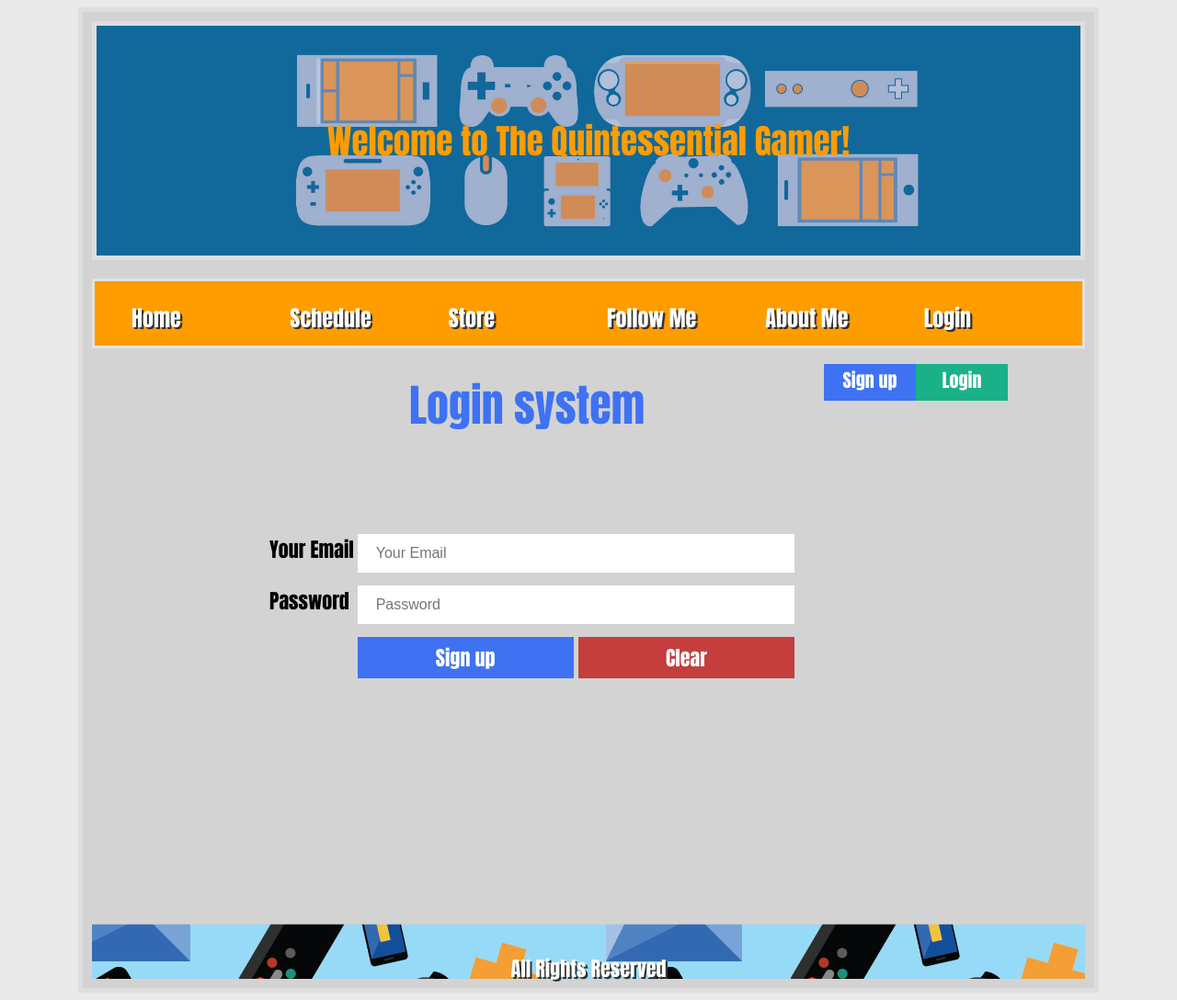
After one commit to Cjmacdonald/The-Quintessential-Gamer, a PHP site: page /login/loginPage.php in a window 1280 px wide. The commit adds this page. Shown: the whole page at 92% size. Run offline with PHP 8.4, Linux system fonts and the light colour scheme.

Commit message:
COMPLETED!!

```diff
--- a/Entities/storeEntity.php
+++ b/Entities/storeEntity.php
@@ -15,7 +15,7 @@ class storeEntity
         $this->name = $name;
         $this->type = $type;
         $this->price = $price;
-        $this->roast = $size;
+        $this->size = $size;
         $this->image = $image;
         $this->review = $review;
     }
--- a/index.php
+++ b/index.php
@@ -4,7 +4,7 @@ $content =
 
 
 '
-
+<h3><center><font size = 45><font color = "3E72F3"><u>Recent Reviews!</u></font></font></center></h3>
 <img src="images/index/IMGLeft.gif" class="gifLeft" />
 <h3><font color = "3E72F3">Red Dead Redemption 2 (Review) </font></h3>
 <p>
--- /dev/null
+++ b/login/connect.php
@@ -0,0 +1,11 @@
+<?php
+$server="localhost";
+	$user  ="root";
+	$pass  ="";
+	$dbname ="logindb";
+	$con = new mysqli($server,$user,$pass,$dbname);
+	if ($con->connect_error)
+  {
+		echo "db connect error".$con->connect_error;
+	}
+?>
--- /dev/null
+++ b/login/loginPage.php
@@ -0,0 +1,83 @@
+<?php
+	session_start();
+	include "connect.php";
+	if (isset($_POST['submit'])) {
+		$mail =$_POST['mail'];
+		$pass =$_POST['pass'];
+		$sql="INSERT INTO users(Email,Password) VALUES('$mail','$pass')";
+		$result=$con->query($sql);
+		if ($result===TRUE) {
+			header("location:login.php");
+		}else{
+			echo "Data not insert";
+		}
+	}
+
+
+
+?>
+<!DOCTYPE html>
+	<html>
+	<head>
+		<img="../images/header&footer/banner.jpg" class="image" />
+		<title>Log in</title>
+		<link rel="stylesheet" type="text/css" href="loginStylesheet.css">
+	</head>
+	<body>
+	<div id="wrapper">
+		<div id="banner">
+			<p><b>Welcome to The Quintessential Gamer!</b></p>
+		</div>
+		<header>
+			<div class="left-header">
+				<ul id="nav">
+					<li><a href="../index.php">Home</a></li>
+					<li><a href="../schedule.php">Schedule</a></li>
+					<li><a href="../merch.php">Store</a></li>
+					<li><a href="../followMe.php">Follow Me</a></li>
+					<li><a href="../aboutMe.php">About Me</a></li>
+					<li><a href="../login/loginPage.php">Login</a></li>
+
+				</ul>
+
+			</div>
+
+		</header>
+		<div class="right-header">
+			<ul>
+				<li><center><a href="loginPage.php" class="log_sign">Sign up </a></center></li>
+				<li><center><a href="login.php" class="log_in">Login</a></center></li>
+			</ul><br>
+		</div>
+		<div class="content">
+			<form  method="POST" action="loginPage.php">
+				<h3><font color = "3E72F3"><font size = 45><center>Login system</center></font></font></h3>
+				<table>
+					<tr>
+						<td>Your Email</td>
+						<td><input type="email" name="mail" class="input_sign" placeholder="Your Email"></td>
+					</tr>
+					<tr>
+						<td>Password</td>
+						<td><input type="Password" name="pass" class="input_sign" placeholder="Password"></td>
+					</tr>
+					<tr>
+						<td></td>
+						<td>
+							<input type="submit" name="submit" value="Sign up" class="input_sign_submit">
+							<input type="reset" name="reset" value="Clear" class="input_sign_reset">
+						</td>
+						<br><br>
+
+					</tr>
+				</table>
+				<br><br><br><br><br><br><br><br>
+			</form>
+		</div>
+
+	</body>
+	<footer>
+		<p> All Rights Reserved</p>
+	</footer>
+	</div>
+</html>
--- /dev/null
+++ b/login/loginStylesheet.css
@@ -0,0 +1,186 @@
+body{
+	background-color: #e9e9e9;
+	background-size: cover;
+	background-repeat: no-repeat;
+	color: black;
+	font-family: impact;
+	font-size: 22px;
+}
+
+header{
+	height: 70px;
+  border: 3px solid #e3e3e3;
+  margin-top: 20px;
+  text-shadow: 0.1em 0.1em #333;
+  background-color: #ff9c00;
+  font-style: comic;
+	font-color: #fff;
+}
+
+#nav
+{
+  list-style: none;
+}
+
+#nav ul
+{
+  margin: 0;
+  padding: 0;
+  width: auto;
+  display: none;
+}
+
+#nav li
+{
+  font-size: 24px;
+  float: left;
+  position: relative;
+  width: 172.33px;
+  height: 50px;
+	color: white;
+}
+
+#nav a:link
+{
+  display: block;
+  color: #fff;
+  text-decoration: none;
+}
+
+#nav a:visited{
+	color: #fff;
+}
+
+#nav a:hover
+{
+  color: lightblue;
+}
+
+.left-header{
+	width: 100%;
+	height: 70px;
+	float:left;
+}
+
+.right-header{
+	width: 30%;
+	height: 70px;
+	float:right;
+}
+.right-header ul li{
+	float: left;
+}
+.right-header  li{
+	list-style: none;
+}
+.right-header  li a{
+	width:100px;
+	height: 40px;
+	color: #fff;
+	text-align: center;
+	text-decoration: none;
+	display: block;
+	font-size: 20px;
+	font-family: impact;
+	line-height: 35px;
+	text-decoration: none;
+	margin-top: -05px;
+}
+.log_sign{
+	background-color: #3E72F3;
+}
+.log_in{
+	background-color: #1AB188;
+}
+.content form{
+	width:700px;
+	margin: 0 auto;
+}
+.input_sign{
+	width: 450px;
+	height: 30px;
+	margin-top: 10px;
+	padding: 6px 5px 6px 20px;
+	border: none;
+	background-color: white;
+	color: #fff;
+	font-size: 16px;
+}
+.input_sign_select{
+	width: 476px;
+	height: 40px;
+	margin-top: 10px;
+	padding: 6px 5px 6px 20px;
+	border: none;
+	background-color: #193445;
+	color: #fff;
+	font-size: 16px;
+}
+.input_sign_radio{
+	width: 50px;
+	height: 20px;
+	background-color: #193445;
+	color: #fff;
+	font-size: 16px;
+}
+.input_sign_submit{
+	width: 235px;
+	height: 45px;
+	border: none;
+	background-color: #3E72F3;
+	color: #fff;
+	font-size: 22px;
+	font-family: impact;
+	margin-top: 10px;
+}
+.input_sign_reset{
+	width: 235px;
+	height: 45px;
+	border: none;
+	margin-top: 10px;
+	background-color: #c43e3e;
+	font-family: impact;
+	font-size: 22px;
+	color: #fff;
+
+}
+footer
+{
+  clear: both;
+  width: auto;
+  height: 40px;
+  padding: 10px;
+  border: 3px soild #e3e3e3;
+  text-align: center;
+  color: #fff;
+  text-shadow: 0.1em 0.1em #333;
+  background-image: url(../images/header&footer/footer.png);
+
+}
+#banner
+{
+  background-image: url(../images//header&footer/banner.jpg);
+  border: 5px solid #dedede;
+  background-size: cover;
+  height: 250px;
+  color: #ff9c00;
+  font-size: 37px;
+  position: relative;
+}
+
+#banner p {
+    margin: 0;
+    position: absolute;
+    top: 50%;
+    left: 50%;
+    margin-right: -50%;
+    transform: translate(-50%, -50%) }
+
+#wrapper
+{
+  width: 1080px;
+  background-color: lightgrey;
+  margin: 0 auto;
+  padding: 10px;
+  border: 5px solid #dedede;
+}
--- a/schedule.php
+++ b/schedule.php
@@ -3,7 +3,7 @@ $title = "schedule";
 $content ='<h3><center><font size = 45><font color = "3E72F3">All Major Release Dates for 2018!</font></font></center></h3>
 <p>
 <iframe src="https://calendar.google.com/calendar/embed?height=600&amp;wkst=1&amp;bgcolor=%23FFFFFF&amp;src=en85flhvv765sb0puvkin8uceo%40group.calendar.google.com&amp;color=%235F6B02&amp;ctz=America%2FDenver"
-  style="border-width:0" width="750" height="700" frameborder="0" scrolling="no"></iframe>
+  style="border-width:0" width="1060" height="1000" frameborder="0" scrolling="no"></iframe>
 <font color = "3E72F3">
 I will try my hardest to keep this as up to date as possible!
 Please keep in mind these are the MAJOR releases. Unfotunatly not all (low-profile) indy titles have mdae it onto the calender.
--- a/template.php
+++ b/template.php
@@ -13,20 +13,20 @@
         </div>
 
         <nav id="navigation">
+
           <ul id="nav">
             <li><a href="index.php">Home</a></li>
             <li><a href="schedule.php">Schedule</a></li>
             <li><a href="merch.php">Store</a></li>
             <li><a href="followMe.php">Follow Me</a></li>
             <li><a href="aboutMe.php">About Me</a></li>
+            <li><a href="login/loginPage.php">Login</a></li>
+
           </ul>
         </nav>
 
         <div id="content_area">
           <?php echo $content; ?>
-        </div>
-
-        <div id="sidebar">
         </div>
 
         <footer>
```
Also changed, not shown: controller/merchController.php (+7 -3 lines), login/login.php (added, +80 -0 lines), member.php (added, +7 -0 lines), styles/stylessheet.css (+26 -14 lines), images/store/hood1.jpg, images/store/hood2.jpg, images/store/tshirt1.jpg, images/store/tshirt2.jpg.
